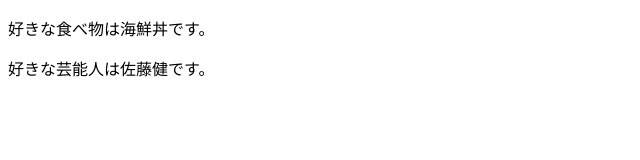
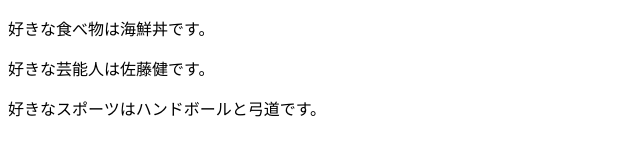
Before and after one commit to Kuya0307/command-practice-1, a plain HTML site: page index.html in a window 1280 px wide. Shown: the whole page, without its empty margins (0-640 px from the left). Drawn offline with Linux system fonts and the light colour scheme.

Commit message:
好きなスポーツを追記＆修正

```diff
--- a/index.html
+++ b/index.html
@@ -8,5 +8,6 @@
 <body>
     <p>好きな食べ物は海鮮丼です。</p>
     <p>好きな芸能人は佐藤健です。</p>
+    <p>好きなスポーツはハンドボールと弓道です。</p>
 </body>
 </html>
```
